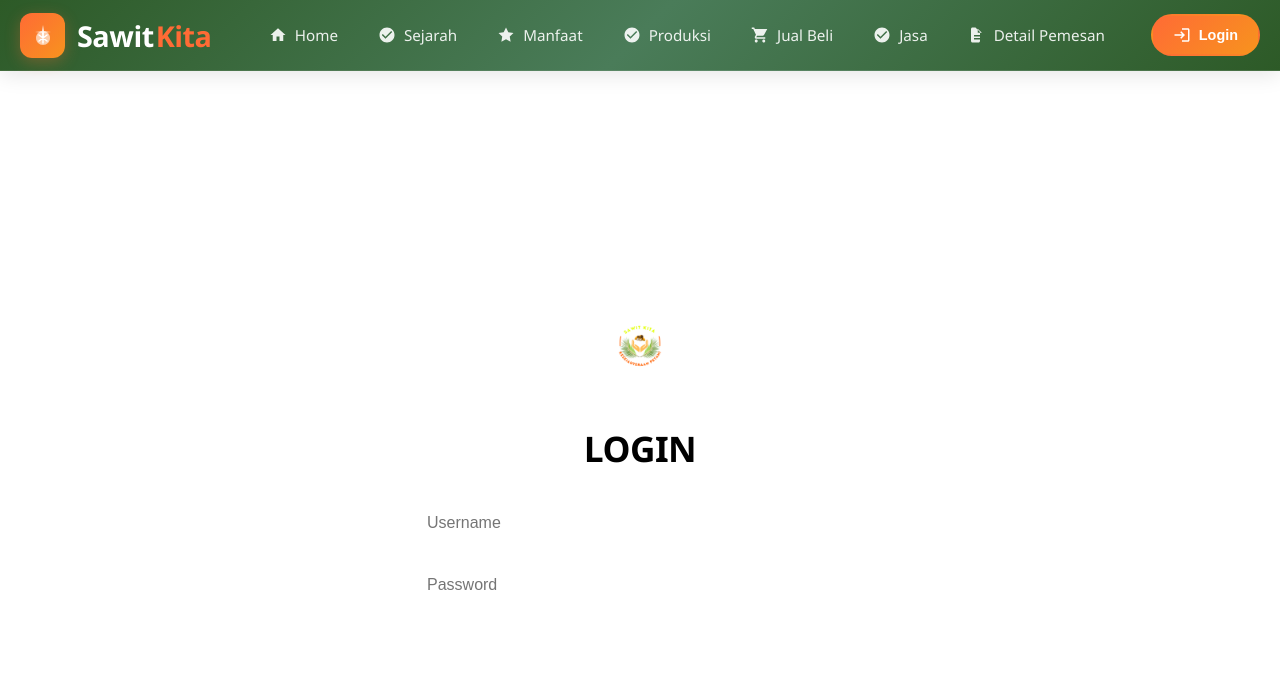
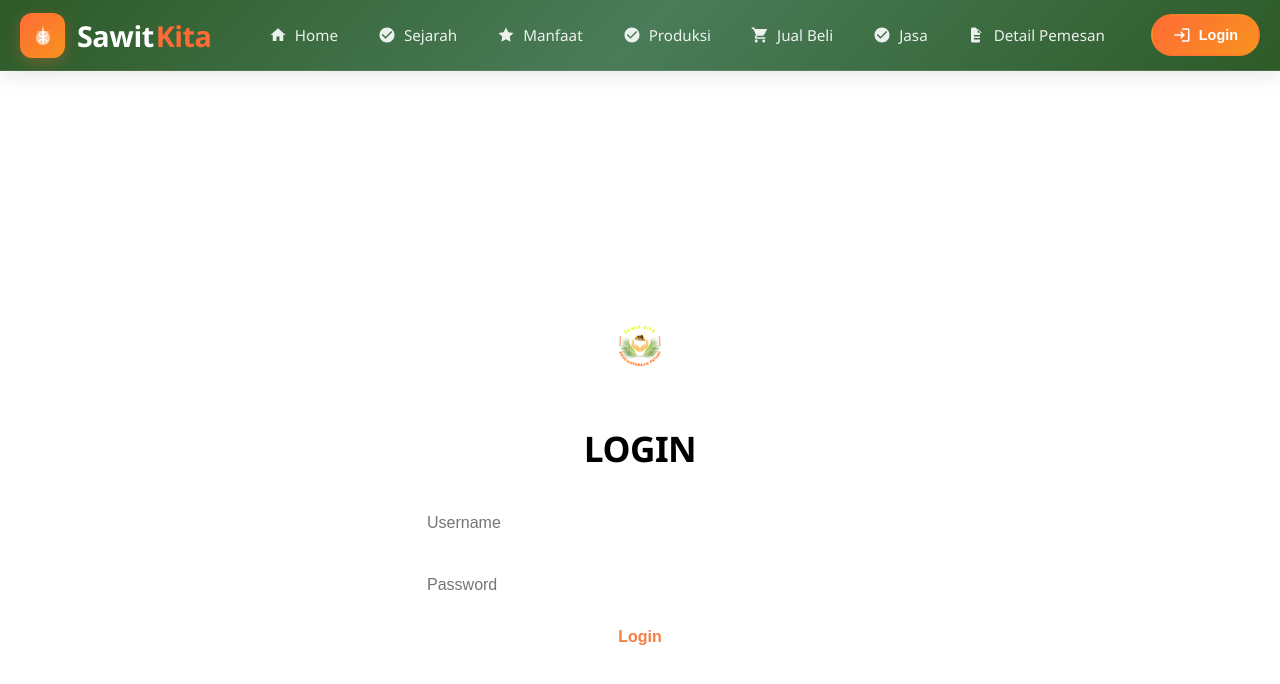
Before and after one commit to HendiStudent/RouterVue, a Vue app: page /login in a window 1280 px wide. Shown: the top 684 px of the page. Built offline with nearby package versions, Linux system fonts and the light colour scheme.

Commit message:
Memperbaiki login

```diff
--- a/src/views/Login.vue
+++ b/src/views/Login.vue
@@ -58,16 +58,6 @@ const handleLogin = async () => {
   --gradient-border: linear-gradient(135deg, #2d5a27, #4a7c59);
 }
 
-.dark {
-  --bg-color: #121212;
-  --text-color: #e0e0e0;
-  --navbar-bg: linear-gradient(135deg, #1a2e1a 0%, #2d4a2d 50%, #1a2e1a 100%);
-  --accent-color: #ff8c66;
-  --card-bg: #1e1e1e;
-  --border-color: rgba(255, 255, 255, 0.1);
-  --shadow: 0 4px 20px rgba(0, 0, 0, 0.3);
-  --gradient-border: linear-gradient(135deg, #1a2e1a, #2d4a2d);
-}
 
 .login-container {
   display: flex;
@@ -174,13 +164,13 @@ button {
   width: 100%;
   padding: 12px;
   background: var(--navbar-bg);
-  color: white;
+  color: rgb(244, 126, 67);
   font-weight: 600;
   border: none;
   border-radius: 8px;
   cursor: pointer;
   font-size: 1rem;
-  transition: transform 0.3s ease, box-shadow 0.3s ease;
+  transition: transform 0.3s ease, box-shadow 0.3s ease,var(--accent-color);
 }
 
 button:hover:not(:disabled) {
@@ -189,7 +179,7 @@ button:hover:not(:disabled) {
 }
 
 button:disabled {
-  background: #6c757d;
+  background: #455f76;
   cursor: not-allowed;
 }
 
```
